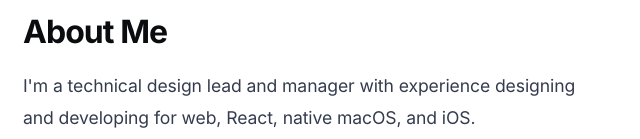
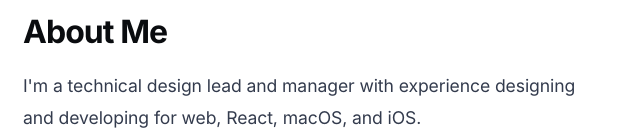
Before and after one commit to laupsy/lauragallisa, a Gatsby site: page / in a window 1280 px wide. Shown: the part 661-800 px from the top of the page, 333-973 px from the left. Built offline with nearby package versions, Linux system fonts and the light colour scheme; Gatsby itself is replaced by a stand-in of ours.

Commit message:
Remove word

```diff
--- a/src/pages/index.jsx
+++ b/src/pages/index.jsx
@@ -55,7 +55,7 @@ const Overview = () => (
           <div>
             <H2>About Me</H2>
             <Paragraph>
-              I&apos;m a technical design lead and manager with experience designing and developing for web, React, native macOS, and iOS.
+              I&apos;m a technical design lead and manager with experience designing and developing for web, React, macOS, and iOS.
             </Paragraph>
           </div>
           <AspectRatio width={1280} height={1598}>
```
